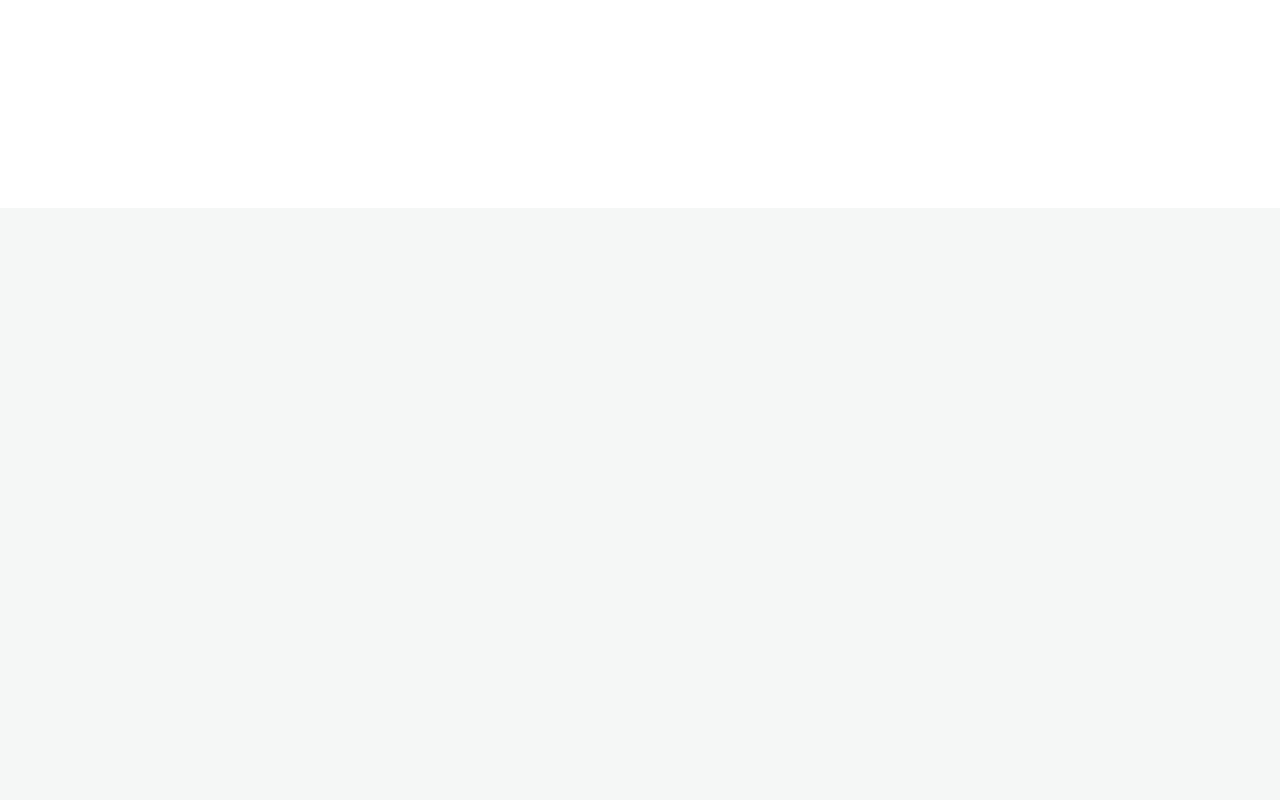
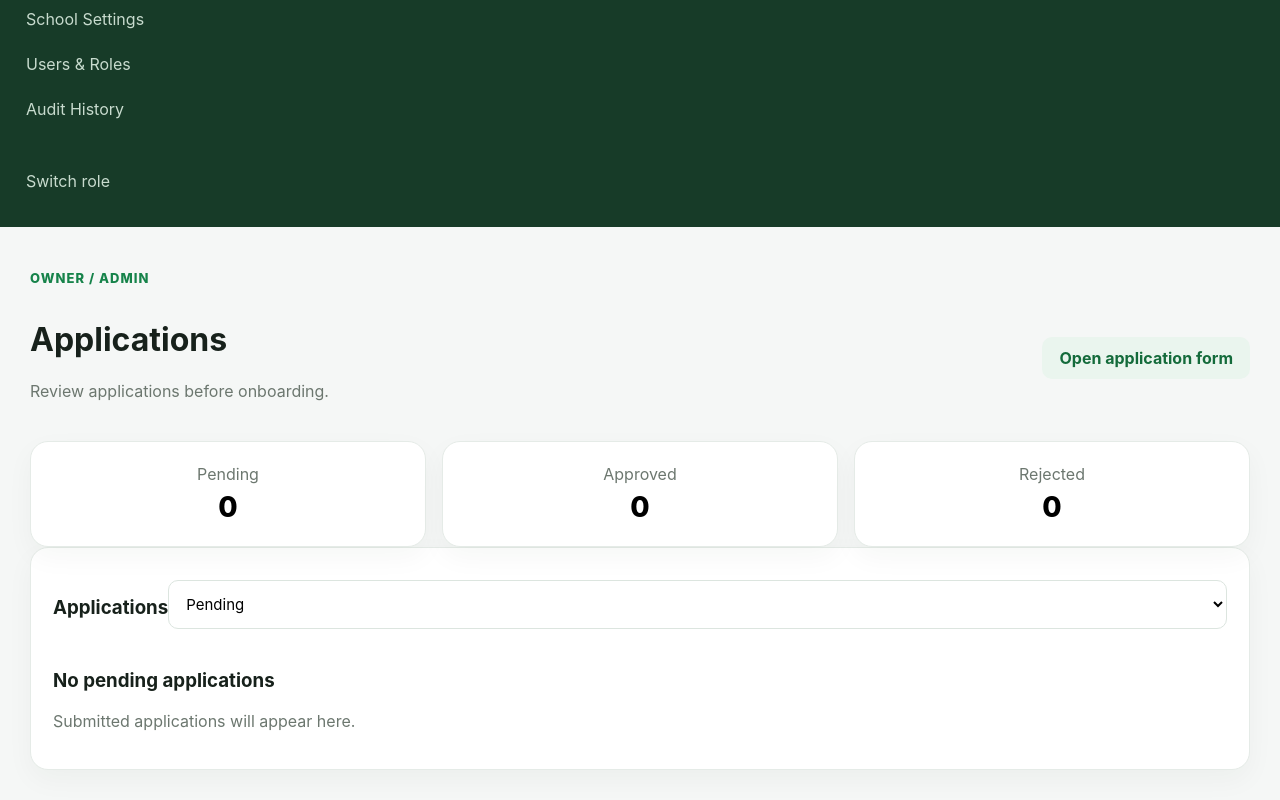
Before and after one commit to greenbasket-labs/GB-demo-school, a Next.js app: page /applications in a window 1280 px wide. Before the commit this address had no page. Shown: the part 592-1392 px from the top of the page. Before the commit the page ends 800 px from the top, so only its background shows below. Built offline with nearby package versions, Linux system fonts and the light colour scheme.

Commit message:
Add owner application review page

```diff
--- /dev/null
+++ b/app/applications/page.tsx
@@ -0,0 +1,15 @@
+'use client'
+import { useEffect, useMemo, useState } from 'react'
+import Sidebar from '../components/Sidebar'
+type Application={id:string;openingTitle:string;type:string;applicantName:string;phone:string;email:string;address:string;guardianName:string;previousSchool:string;className:string;qualification:string;experience:string;subjects:string;documents:string;notes:string;submittedAt:string;status:'Pending'|'Approved'|'Rejected'}
+export default function ApplicationsPage(){
+ const [items,setItems]=useState<Application[]>([]),[filter,setFilter]=useState<'All'|'Pending'|'Approved'|'Rejected'>('Pending'),[selected,setSelected]=useState<Application|null>(null)
+ useEffect(()=>{const raw=window.localStorage.getItem('gb-school-applications');if(raw)try{setItems(JSON.parse(raw))}catch{}},[])
+ const counts=useMemo(()=>({pending:items.filter(x=>x.status==='Pending').length,approved:items.filter(x=>x.status==='Approved').length,rejected:items.filter(x=>x.status==='Rejected').length}),[items])
+ const visible=items.filter(x=>filter==='All'||x.status===filter)
+ const decide=(id:string,status:Application['status'])=>{const next=items.map(x=>x.id===id?{...x,status}:x);setItems(next);window.localStorage.setItem('gb-school-applications',JSON.stringify(next));setSelected(next.find(x=>x.id===id)||null)}
+ return <div className="app-shell"><Sidebar/><main className="main"><p className="eyebrow">OWNER / ADMIN</p><div className="topline"><div><h1>Applications</h1><p className="muted">Review applications before onboarding.</p></div><a className="btn secondary" href="/apply">Open application form</a></div>
+ <div className="grid grid3"><button className="card stat-filter" onClick={()=>setFilter('Pending')}><span className="muted">Pending</span><div className="stat">{counts.pending}</div></button><button className="card stat-filter" onClick={()=>setFilter('Approved')}><span className="muted">Approved</span><div className="stat">{counts.approved}</div></button><button className="card stat-filter" onClick={()=>setFilter('Rejected')}><span className="muted">Rejected</span><div className="stat">{counts.rejected}</div></button></div>
+ <div className="card application-list-card"><div className="topline"><h3>Applications</h3><select aria-label="Application filter" value={filter} onChange={e=>setFilter(e.target.value as typeof filter)}><option>Pending</option><option>Approved</option><option>Rejected</option><option>All</option></select></div>{visible.length===0?<div className="empty-state"><h3>No {filter.toLowerCase()} applications</h3><p className="muted">Submitted applications will appear here.</p></div>:<div className="application-table-wrap"><table className="table"><thead><tr><th>Applicant</th><th>Opening</th><th>Type</th><th>Submitted</th><th>Status</th><th></th></tr></thead><tbody>{visible.map(x=><tr key={x.id}><td><strong>{x.applicantName}</strong><br/><span className="muted">{x.phone}</span></td><td>{x.openingTitle}</td><td>{x.type}</td><td>{new Date(x.submittedAt).toLocaleDateString()}</td><td><span className="pill">{x.status}</span></td><td><button className="btn secondary" onClick={()=>setSelected(x)}>Review</button></td></tr>)}</tbody></table></div>}</div>
+ {selected&&<div className="card application-detail"><div className="topline"><div><p className="eyebrow">APPLICATION REVIEW</p><h2>{selected.applicantName}</h2><p className="muted">{selected.openingTitle} · {selected.type}</p></div><button className="btn secondary" onClick={()=>setSelected(null)}>Close</button></div><div className="detail-grid"><div><strong>Contact</strong><p>{selected.phone}<br/>{selected.email||'No email provided'}</p></div><div><strong>Address</strong><p>{selected.address||'Not provided'}</p></div><div><strong>Background</strong><p>{selected.className||selected.qualification||'Not provided'}<br/>{selected.experience||''}{selected.subjects?<><br/>{selected.subjects}</>:null}</p></div><div><strong>Guardian / previous school</strong><p>{selected.guardianName||'Not provided'}<br/>{selected.previousSchool||''}</p></div><div><strong>Documents</strong><p>{selected.documents||'None listed.'}</p></div><div><strong>Additional information</strong><p>{selected.notes||'None provided.'}</p></div></div><div className="application-review-actions"><strong>Decision</strong><span className="pill">{selected.status}</span><button className="btn primary" onClick={()=>decide(selected.id,'Approved')}>Approve</button><button className="btn secondary" onClick={()=>decide(selected.id,'Rejected')}>Reject</button></div><p className="muted application-note">Decision only. Approval does not automatically create a student, teacher or staff account.</p></div>}
+ </main></div>}
```
